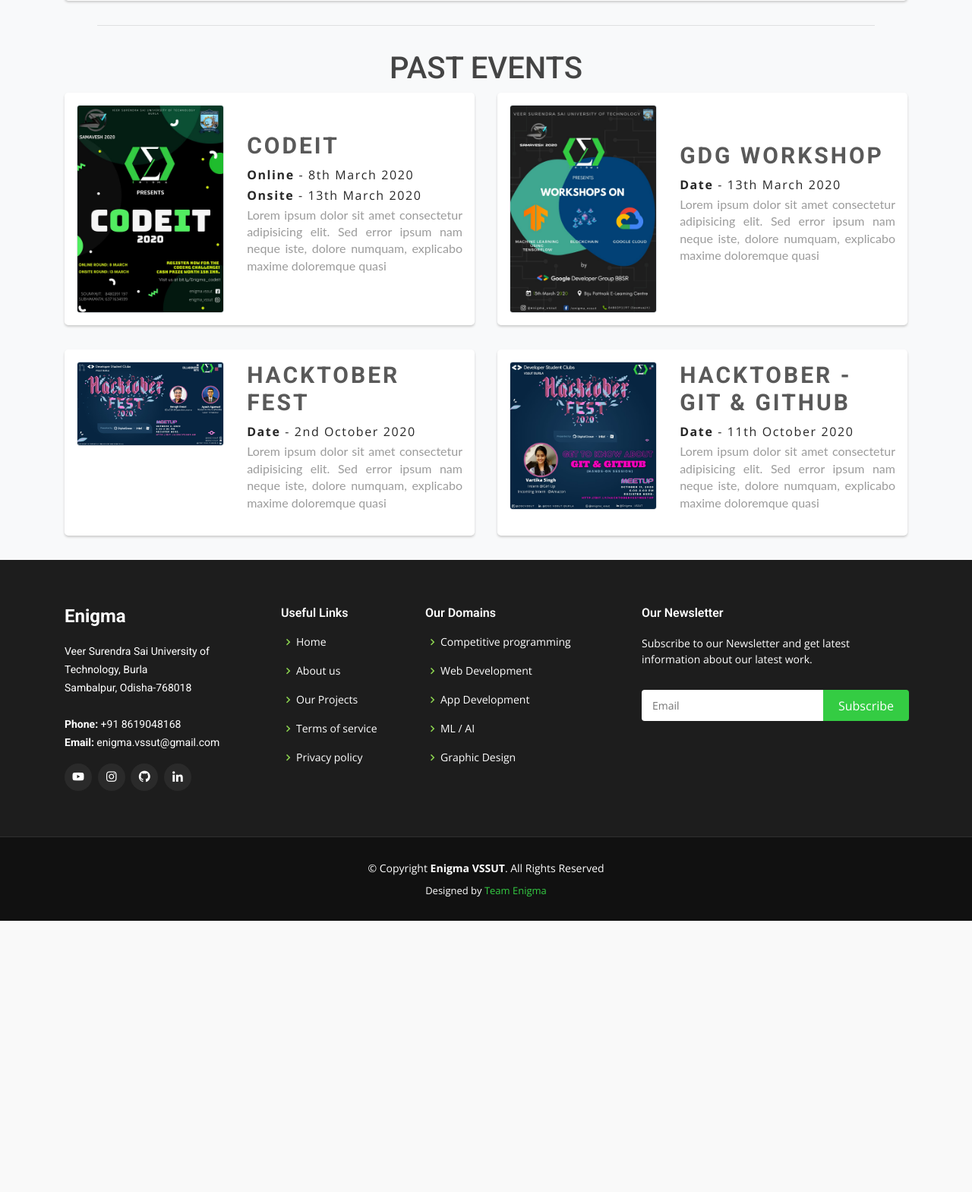
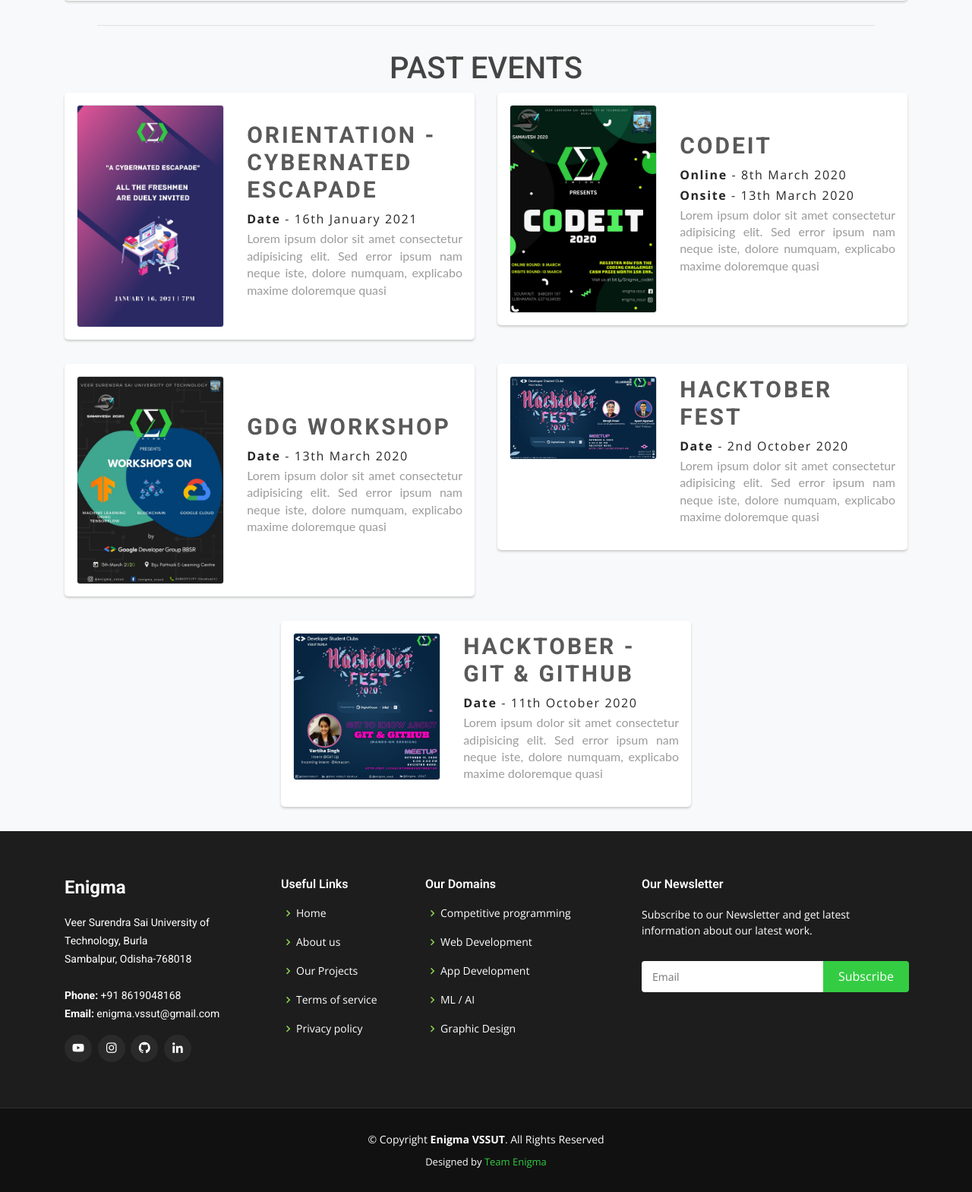
Before and after one commit to EnigmaVSSUT/Qwik-Web, a Django app: page /events/ in a window 1280 px wide. Shown: the part 923-2492 px from the top of the page at 76% size. Before the commit the page ends 2135 px from the top, so only its background shows below. Run offline with Django 3.2, Linux system fonts and the light colour scheme; some libraries are stand-ins or nearby versions.

Commit message:
added the orientation in past events

```diff
--- a/templates/webpages/events.html
+++ b/templates/webpages/events.html
@@ -151,6 +151,22 @@
                   <div class="jumbotron">
                       <div class="row">
                           <div class="col-12 col-md-5">
+                              <img class="img-thumbnail" src="{% static 'assets/img/orientation_verical.jpeg' %}" alt="" >
+                          </div>
+                          <div class="col-12 col-md-7 right-side pt-3 pt-md-0">
+                              <div>
+                                  <h3 class="event-title text-center text-md-left">ORIENTATION - CYBERNATED ESCAPADE</h5>
+                                  <p class="date text-center text-md-left" style="margin-bottom: 3px;"><strong>Date</strong> - 16th January 2021</p>
+                                  <p class="description" style="line-height: 1.4;">Lorem ipsum dolor sit amet consectetur adipisicing elit. Sed error ipsum nam neque iste, dolore numquam, explicabo maxime doloremque quasi</p>
+                              </div>
+                          </div>
+                      </div>
+                  </div>
+                </div>
+                <div class="col-12 col-md-6">
+                  <div class="jumbotron">
+                      <div class="row">
+                          <div class="col-12 col-md-5">
                               <img class="img-thumbnail" src="{% static 'assets/img/events/codeit.jpeg' %}" alt="" >
                           </div>
                           <div class="col-12 col-md-7 right-side pt-3 pt-md-0">
```
Lines whose indentation alone changed are shown as unchanged.
